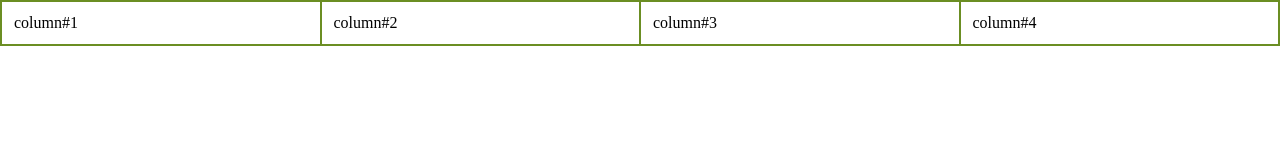
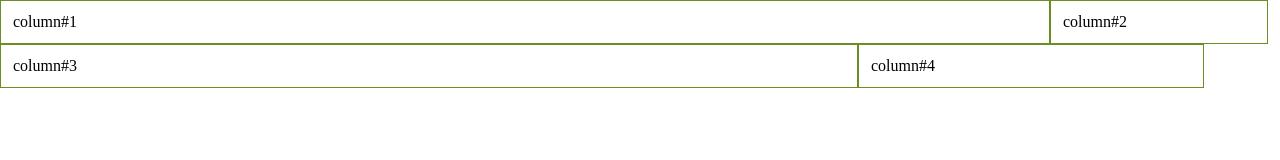
Before and after one commit to Knightch/CSS-Flex-Into, a plain HTML site: page flexbox-equal-sized-columns/index.html in a window 1280 px wide. Drawn offline with Linux system fonts and the light colour scheme.

Commit message:
using wrap

```diff
--- a/flexbox-equal-sized-columns/style.css
+++ b/flexbox-equal-sized-columns/style.css
@@ -4,16 +4,45 @@
 }
 .flex-parent{
     display: flex;
+    transition: 3s all ease-in-out;
+    flex-wrap: wrap;
+}
+.n1{
+    flex-basis: 80%;
     border: 1px solid olivedrab;
-    transition: 3s all ease-in-out;
+    padding: 12px;
+    flex-grow: 0;
+    flex-shrink: 0;
 }
-.box{
+.n2{
+    flex-basis: 15%;
+    border: 1px solid olivedrab;
+    padding: 12px;
+    flex-grow: 0;
+    flex-shrink: 0;
+}
+.n3{
+    flex-basis: 65%;
+    border: 1px solid olivedrab;
+    padding: 12px;
+    flex-grow: 0;
+    flex-shrink: 0;
+}
+.n4{
     flex-basis: 25%;
     border: 1px solid olivedrab;
     padding: 12px;
+    flex-grow: 0;
+    flex-shrink: 0;
 }
+
+
 @media (max-width:720px) {
     .flex-parent{
         flex-direction: column;
+        border: none;
+    }
+    .box{
+        margin: 20px;
     }
 }
```
